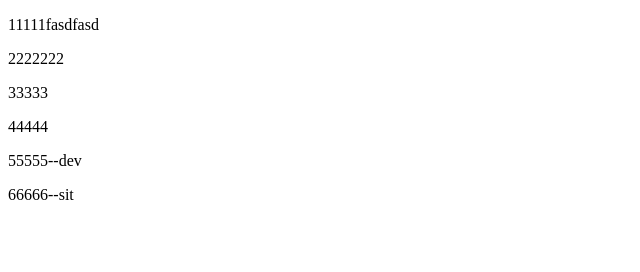
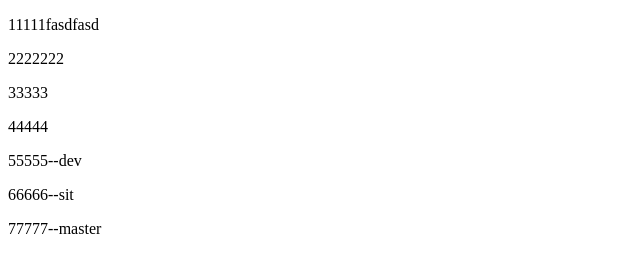
Before and after one commit to linxingli/learngit, a plain HTML site: page index.html in a window 1280 px wide. Shown: the whole page, without its empty margins (0-640 px from the left). Drawn offline with Linux system fonts and the light colour scheme.

Commit message:
feat: add 77777--master

```diff
--- a/index.html
+++ b/index.html
@@ -13,5 +13,6 @@
   <p>44444</p>
   <p>55555--dev</p>
   <p>66666--sit</p>
+  <p>77777--master</p>
 </body>
 </html>
```
